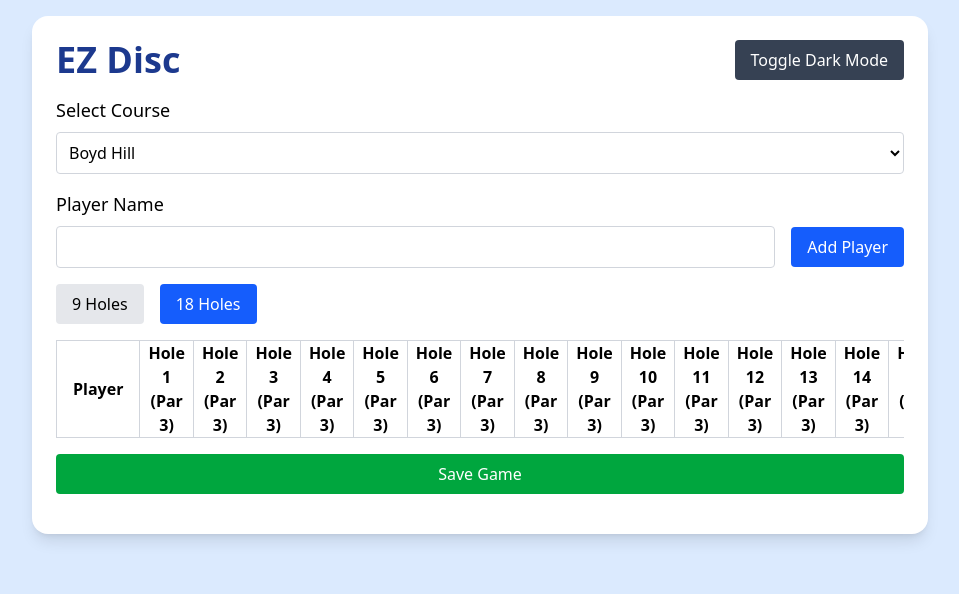
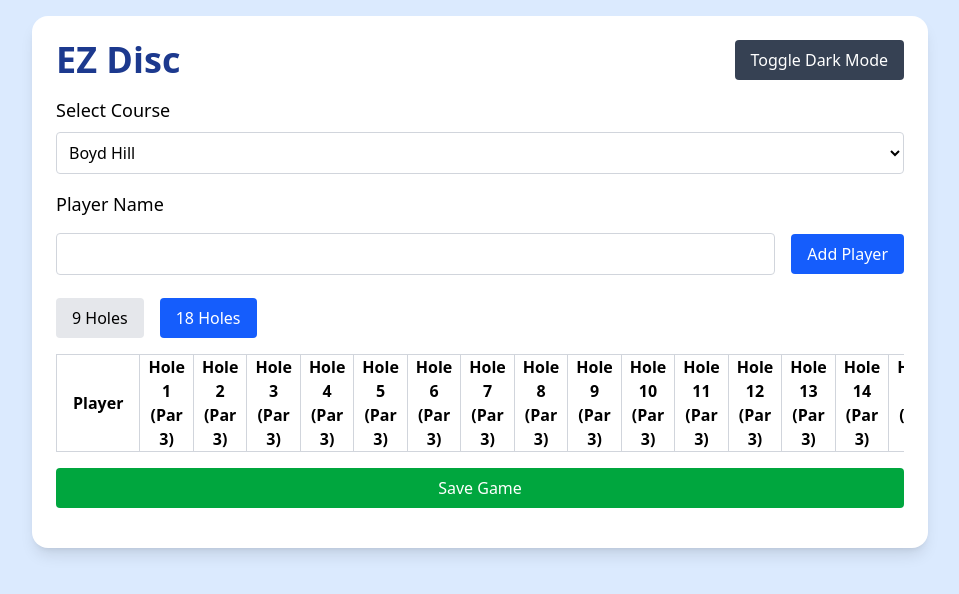
Before and after one commit to Andysimmonsisme/ez-disc, a React (Vite) app: page / in a window 1280 px wide. Shown: the top 594 px of the page, without its empty margins (160-1119 px from the left). Built offline with nearby package versions, Linux system fonts and the light colour scheme.

Commit message:
fix: add margin to add player button

```diff
--- a/src/App.tsx
+++ b/src/App.tsx
@@ -212,7 +212,7 @@ function App() {
             />
             <button
               onClick={handleAddPlayer}
-              className='bg-blue-600 text-white px-4 py-2 rounded hover:bg-blue-700'
+              className='bg-blue-600 text-white my-2 px-4 py-2 rounded hover:bg-blue-700'
             >
               Add Player
             </button>
```
